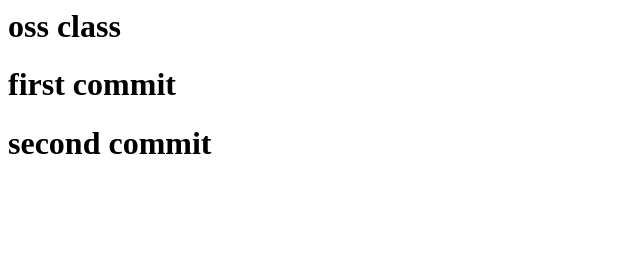
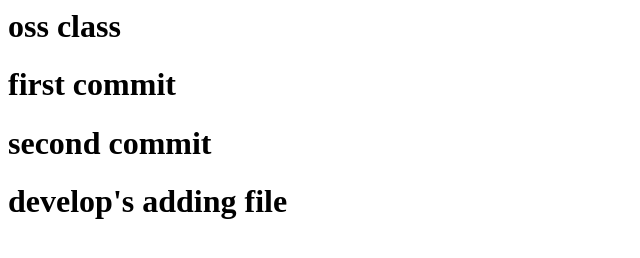
Before and after one commit to yong89223/Oss_3, a plain HTML site: page index.html in a window 1280 px wide. Shown: the whole page, without its empty margins (0-640 px from the left). Drawn offline with Linux system fonts and the light colour scheme.

Commit message:
third commit

```diff
--- a/index.html
+++ b/index.html
@@ -5,5 +5,6 @@
         <h1>oss class</h1>
         <h1>first commit</h1>
         <h1>second commit</h1>
+        <h1>develop's adding file</h1>
     </body>
 </html>
```
